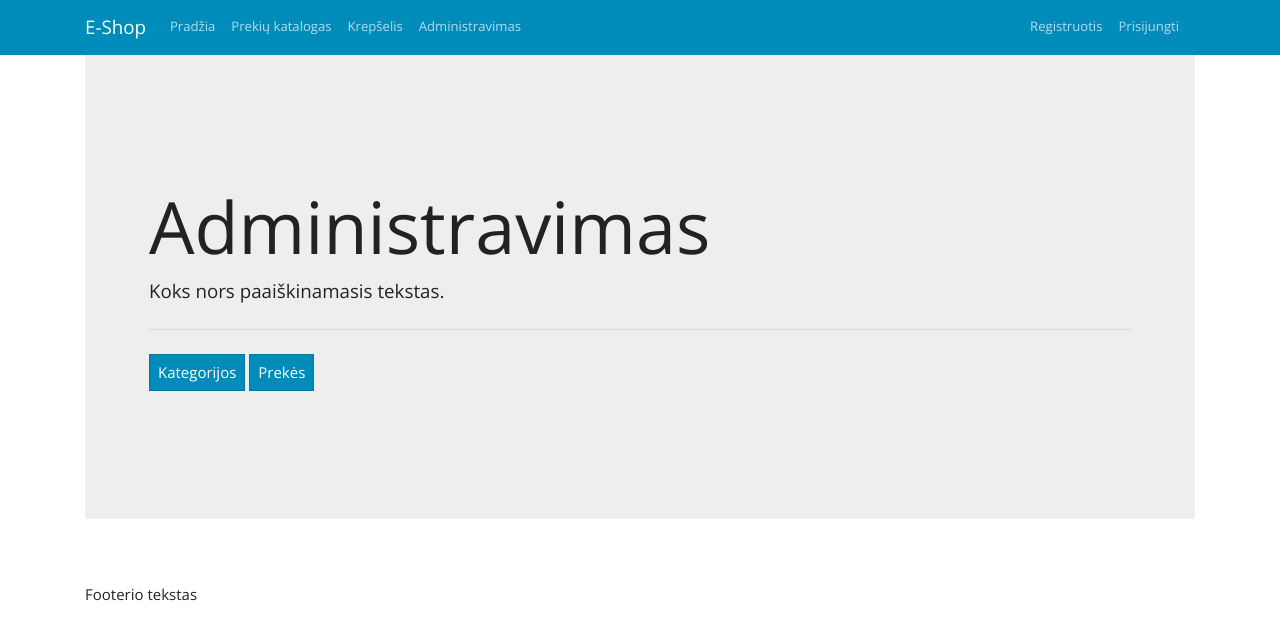
After one commit to kaunas163/eshop-php-demo, a PHP site: page /eshop-demo/views/admin/index.php in a window 1280 px wide. The commit adds this page. Shown: the top 631 px of the page. Run offline with PHP 8.4, Linux system fonts and the light colour scheme.

Commit message:
administration page and link to it in navbar

```diff
--- a/header.php
+++ b/header.php
@@ -32,6 +32,9 @@ require_once("database.php");
                     <li class="nav-item">
                         <a class="nav-link" href="<?php echo $basePage; ?>views/checkout/index.php">Krepšelis</a>
                     </li>
+                    <li class="nav-item">
+                        <a class="nav-link" href="<?php echo $basePage; ?>views/admin/index.php">Administravimas</a>
+                    </li>
                 </ul>
                 <ul class="navbar-nav mr-sm-2">
                     <li class="nav-item">
--- /dev/null
+++ b/views/admin/index.php
@@ -0,0 +1,10 @@
+<?php include("../../header.php"); ?>
+
+<h1 class="display-3">Administravimas</h1>
+<p class="lead">Koks nors paaiškinamasis tekstas.</p>
+<hr class="my-4">
+
+<a href="categories/index.php" class="btn btn-primary">Kategorijos</a>
+<a href="products/index.php" class="btn btn-primary">Prekės</a>
+
+<?php include("../../footer.php"); ?>
```
